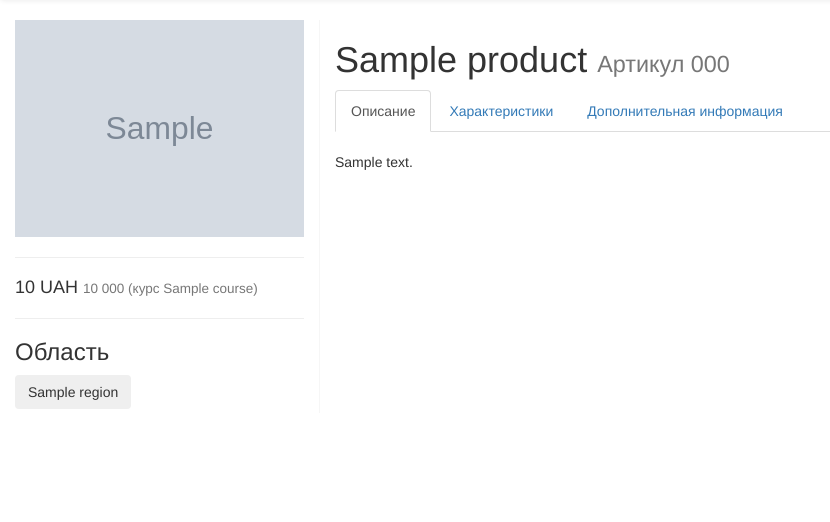
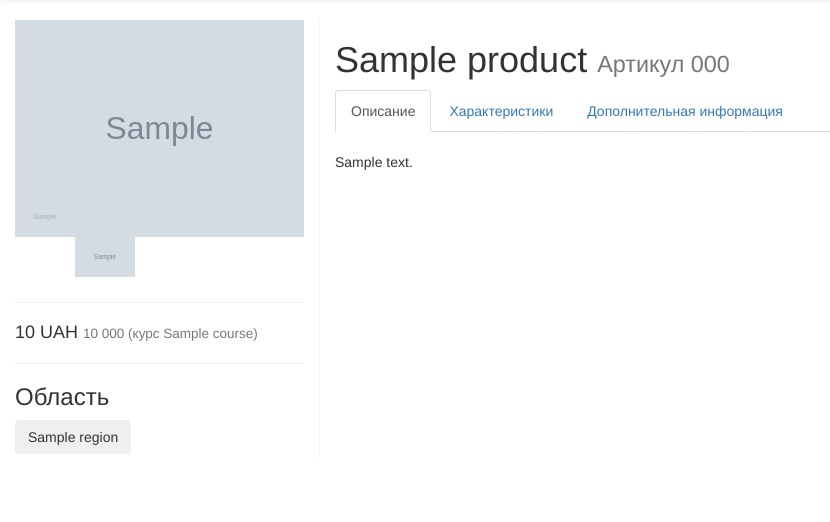
Before and after one commit to vintkor/new_prom, a Django app: template catalog/templates/single-product.html in a window 1280 px wide. Shown: the part 52-574 px from the top of the page, without its empty margins (0-830 px from the left). Run offline with Django 3.2, Linux system fonts and the light colour scheme; the template is opened without the code that fills it: most values are stand-ins (such as "Sample title", 1, 10 or a date in 2020); grey boxes marked "Sample" are stand-in pictures; parts of the project's set-up code (start-up, migrations or seed data) failed here and were passed over; some libraries are stand-ins or nearby versions.

Commit message:
Add images view

```diff
--- a/catalog/admin.py
+++ b/catalog/admin.py
@@ -283,7 +283,7 @@ save_as_xlsx.short_description = 'Сохранить в формате XLSX'
 
 class ProductAdmin(admin.ModelAdmin):
     list_display = ("title", "category", "code", "active", "price", "get_currency_code", "course",
-                    "re_count", "get_price_UAH", "unit", "step", "updated")
+                    "re_count", "get_price_UAH", "unit", "step", "get_images_count", "updated")
     list_filter = (('created', DateRangeFilter), 'code', 'category', 'currency', 're_count')
     readonly_fields = ["code"]
     search_fields = ('title',)
--- a/catalog/templates/all-products.html
+++ b/catalog/templates/all-products.html
@@ -22,6 +22,7 @@
                     <th>Цена в грн.</th>
                     <th>Добавление</th>
                     <th>Поставщики</th>
+                    <th>IMG</th>
                 </tr>
                 {% for product in products %}
                 <tr>
@@ -34,6 +35,11 @@
                     <td>{% if product.price %}{{ product.get_price_UAH }}{% endif %}</td>
                     <td>{{ product.created }}</td>
                     <td><span class="label {% if product.get_delivery_count == 0 %}label-danger{% else %}label-info{%endif%}">{{ product.get_delivery_count }}</span></td>
+                    <td><span class="label
+                                            {% if product.get_images_count == 0 %}label-danger
+                                            {% elif product.get_images_count < 5 %}label-default
+                                            {% else %}label-success
+                                            {%endif%}">{{ product.get_images_count }}</span></td>
                 </tr>
                 {% endfor %}
             </table>
--- a/catalog/templates/single-product.html
+++ b/catalog/templates/single-product.html
@@ -6,7 +6,15 @@
     <div class="container-fluid">
     <div class="row">
         <div class="col-md-3" style="border-right: 1px solid #f6f6f6;">
-            <img src="{% if product.image %}{{ product.image.url }}{% else %}//via.placeholder.com/350x300{% endif %}" class="img-responsive">
+            <img src="{% if product.image %}{{ product.image.url }}{% else %}//via.placeholder.com/350x300{% endif %}" class="img-responsive big-image">
+            <ul class="product-images">
+                {% if product.image %}
+                <li class="product-images__li active" style="background-image: url('{{ product.image.url }}');" data-image="{{ product.image.url }}"></li>
+                {% endif %}
+                {% for image in product.get_images %}
+                    <li class="product-images__li" style="background-image: url('{{ image.image.url }}');" data-image="{{ image.image.url }}"></li>
+                {% endfor %}
+            </ul>
             {% if product.get_price_UAH %}
             <hr>
             <h4>{{ product.get_price_UAH }} UAH <small>{{ product.price }} {{ product.currency.code }} (курс {{ product.course }})</small></h4>
@@ -68,6 +76,28 @@
     .tab-pane {
         padding: 20px 0;
     }
+    .product-images {
+        margin: 0;
+        padding: 0;
+    }
+    .product-images__li {
+        display: inline-block;
+        list-style: none;
+        width: 60px;
+        height: 40px;
+        background-position: center;
+        background-size: cover;
+        margin-right: -4px;
+        transition: .2s;
+    }
+    .product-images__li:hover {
+        cursor: pointer;
+    }
+    .product-images__li.active {
+{#        border-bottom: 3px solid #d22;#}
+        transform: translateY(-40px);
+        opacity: .5;
+    }
     </style>
 {% endblock content %}
 
@@ -99,5 +129,14 @@
             }
         });
     });
+
+    var little_image = $('.product-images__li');
+    little_image.click(function (e) {
+        little_image.removeClass('active');
+        $(this).addClass('active');
+
+        var image = $(this).data('image');
+        $('.big-image').attr('src', image);
+    });
 </script>
 {% endblock scripts_footer %}
```
Also changed, not shown: catalog/models.py (+8 -0 lines).
